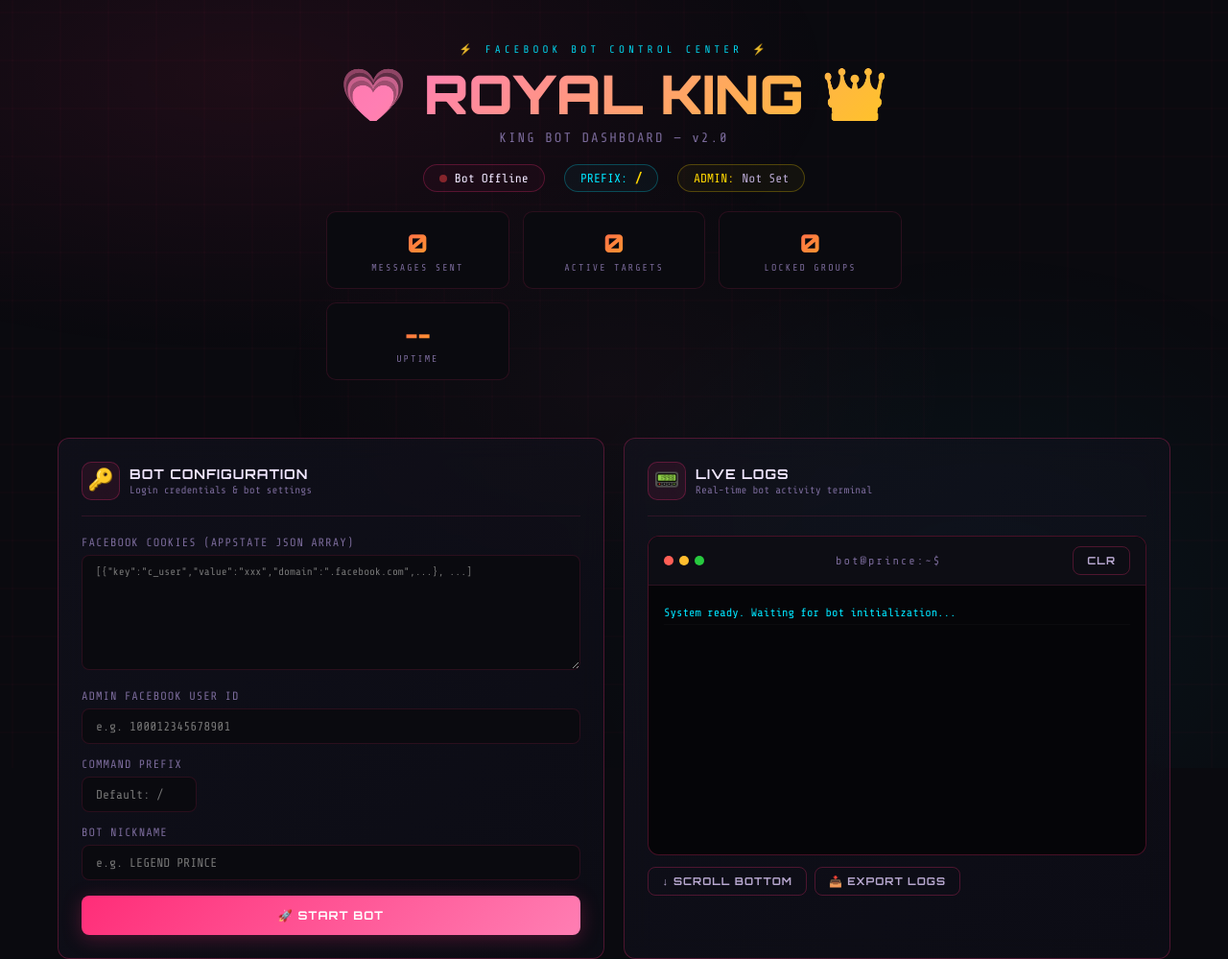
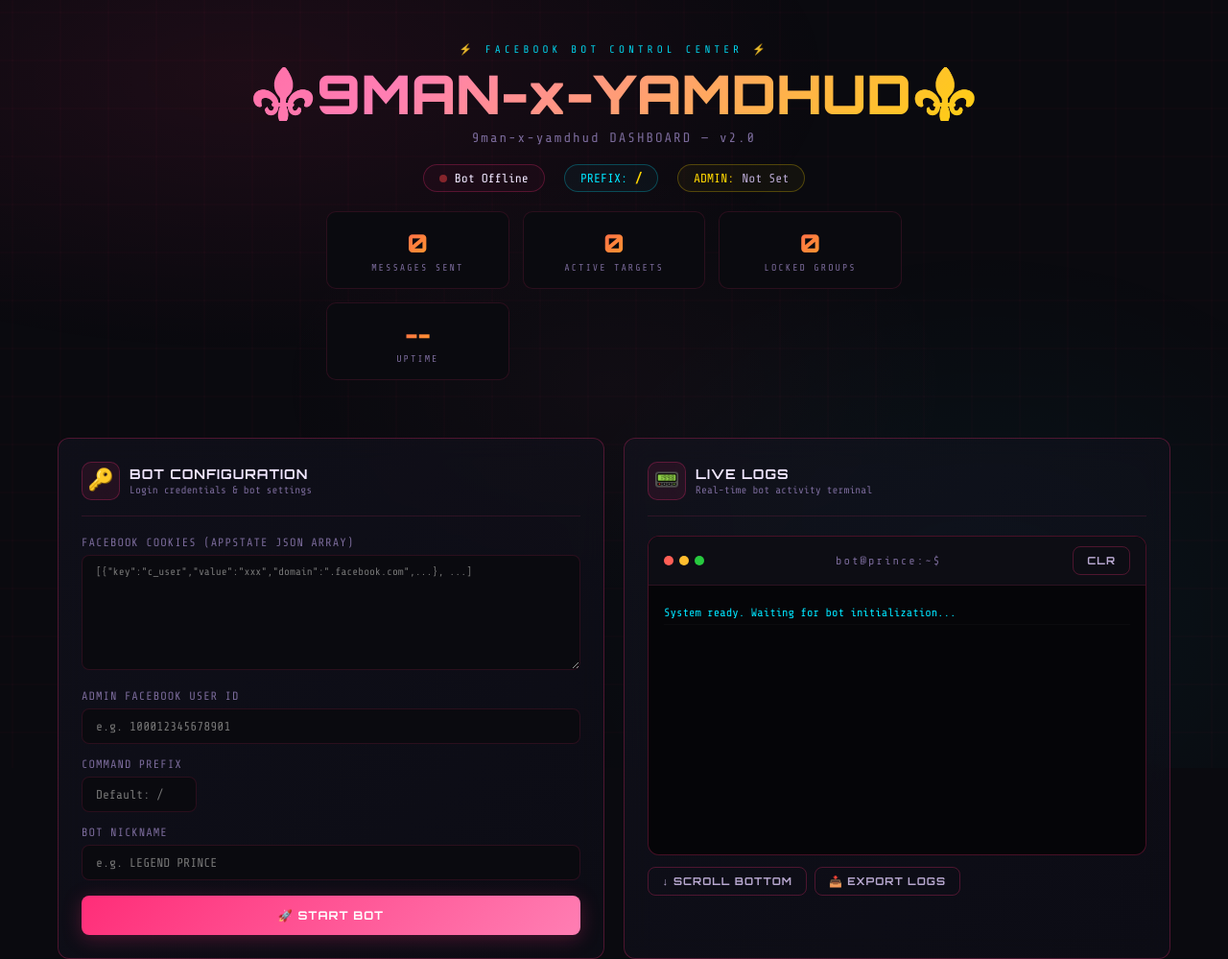
Before and after one commit to botconvoserver/Fb-bot, a website: page public/index.html in a window 1280 px wide. Shown: the top 999 px of the page at 96% size. Drawn offline with nearby package versions, Linux system fonts and the light colour scheme; no server answers.

Commit message:
Update index.html

```diff
--- a/public/index.html
+++ b/public/index.html
@@ -3,7 +3,7 @@
 <head>
   <meta charset="UTF-8" />
   <meta name="viewport" content="width=device-width, initial-scale=1.0"/>
-  <title>💕 MR PRINCE BOT — Dashboard</title>
+  <title>💕9MAN-x-YAMDHUD⚜️</title>
   <link href="https://fonts.googleapis.com/css2?family=Orbitron:wght@400;700;900&family=Rajdhani:wght@300;400;600;700&family=Share+Tech+Mono&display=swap" rel="stylesheet"/>
   <script src="/socket.io/socket.io.js"></script>
   <style>
@@ -629,8 +629,8 @@
   <!-- ======= HEADER ======= -->
   <header>
     <div class="header-badge">⚡ FACEBOOK BOT CONTROL CENTER ⚡</div>
-    <h1>💗 ROYAL KING 👑</h1>
-    <div class="header-sub">KING BOT DASHBOARD — v2.0</div>
+    <h1>⚜️9MAN-x-YAMDHUD⚜️</h1>
+    <div class="header-sub">9man-x-yamdhud DASHBOARD — v2.0</div>
 
     <div class="status-bar">
       <div class="status-pill">
```
